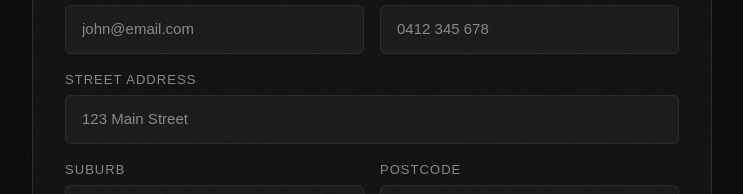
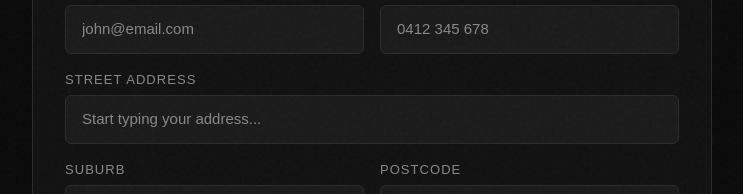
Before and after one commit to latifahaidari172/avibm, a Next.js app: page /register/sa in a window 1280 px wide. Shown: the part 447-641 px from the top of the page, without its empty margins (268-1011 px from the left). Built offline with nearby package versions, Linux system fonts and the light colour scheme; no server answers.

Commit message:
Update page.tsx

```diff
--- a/src/app/register/sa/page.tsx
+++ b/src/app/register/sa/page.tsx
@@ -1,5 +1,5 @@
 'use client'
-import { useState } from 'react'
+import { useState, useRef } from 'react'
 import { supabase } from '@/lib/supabase'
 import Link from 'next/link'
 
@@ -7,6 +7,39 @@ export default function RegisterSA() {
   const [loading, setLoading] = useState(false)
   const [done, setDone] = useState(false)
   const [error, setError] = useState('')
+
+  const [addrSuggestions, setAddrSuggestions] = useState<any[]>([])
+  const [addrLoading, setAddrLoading] = useState(false)
+  const [addrFocused, setAddrFocused] = useState(false)
+  const addrTimeout = useRef<any>(null)
+
+  const searchAddress = async (q: string) => {
+    if (q.length < 5) { setAddrSuggestions([]); return }
+    setAddrLoading(true)
+    try {
+      const encoded = encodeURIComponent(q + ', Australia')
+      const r = await fetch(`https://nominatim.openstreetmap.org/search?q=${encoded}&format=json&limit=6&countrycodes=au&addressdetails=1`)
+      const data = await r.json()
+      setAddrSuggestions(data)
+    } catch { setAddrSuggestions([]) }
+    setAddrLoading(false)
+  }
+
+  const selectAddress = (place: any) => {
+    const a = place.address || {}
+    const streetNum = a.house_number || ''
+    const street    = a.road || ''
+    const suburb    = a.suburb || a.town || a.city_district || a.village || ''
+    const postcode  = a.postcode || ''
+    const fullStreet = [streetNum, street].filter(Boolean).join(' ')
+    setForm(p => ({
+      ...p,
+      address:  fullStreet || place.display_name.split(',')[0],
+      suburb:   suburb,
+      postcode: postcode,
+    }))
+    setAddrSuggestions([])
+  }
 
   const [form, setForm] = useState({
     first_name: '', last_name: '', email: '', phone: '',
@@ -96,7 +129,67 @@ export default function RegisterSA() {
             <div><label>Last Name</label><input value={form.last_name} onChange={e => update('last_name', e.target.value)} placeholder="Smith" /></div>
             <div><label>Email</label><input type="email" value={form.email} onChange={e => update('email', e.target.value)} placeholder="john@email.com" /></div>
             <div><label>Mobile</label><input value={form.phone} onChange={e => update('phone', e.target.value)} placeholder="0412 345 678" /></div>
-            <div style={{ gridColumn: '1 / -1' }}><label>Street Address</label><input value={form.address} onChange={e => update('address', e.target.value)} placeholder="123 Main Street" /></div>
+            <div style={{ gridColumn: '1 / -1', position: 'relative' }}>
+              <label>Street Address</label>
+              <div style={{ position: 'relative' }}>
+                <input
+                  value={form.address}
+                  onChange={e => {
+                    update('address', e.target.value)
+                    clearTimeout(addrTimeout.current)
+                    addrTimeout.current = setTimeout(() => searchAddress(e.target.value), 350)
+                  }}
+                  onFocus={() => setAddrFocused(true)}
+                  onBlur={() => setTimeout(() => setAddrFocused(false), 200)}
+                  placeholder="Start typing your address..."
+                  autoComplete="off"
+                />
+                {addrLoading && (
+                  <div style={{ position: 'absolute', right: 12, top: '50%', transform: 'translateY(-50%)', color: 'var(--text-muted)', fontSize: 12 }}>Searching...</div>
+                )}
+              </div>
+              {addrFocused && addrSuggestions.length > 0 && (
+                <div style={{
+                  position: 'absolute', top: '100%', left: 0, right: 0, zIndex: 100,
+                  background: 'var(--dark-2)', border: '1px solid var(--gold)',
+                  borderRadius: 8, overflow: 'hidden', marginTop: 4,
+                  boxShadow: '0 8px 24px rgba(0,0,0,0.4)',
+                }}>
+                  {addrSuggestions.map((s, idx) => {
+                    const a = s.address || {}
+                    const num    = a.house_number || ''
+                    const road   = a.road || ''
+                    const suburb = a.suburb || a.town || a.city_district || ''
+                    const state  = a.state || ''
+                    const pc     = a.postcode || ''
+                    const line1  = [num, road].filter(Boolean).join(' ') || s.display_name.split(',')[0]
+                    const line2  = [suburb, state, pc].filter(Boolean).join(' ')
+                    const isExact = idx === 0
+                    return (
+                      <div
+                        key={s.place_id}
+                        onMouseDown={() => selectAddress(s)}
+                        style={{
+                          padding: '10px 14px',
+                          borderBottom: idx < addrSuggestions.length - 1 ? '1px solid var(--border)' : 'none',
+                          cursor: 'pointer',
+                          background: isExact ? 'rgba(201,168,76,0.08)' : 'transparent',
+                          transition: 'background 0.15s',
+                        }}
+                        onMouseEnter={e => (e.currentTarget as HTMLElement).style.background = 'var(--dark-3)'}
+                        onMouseLeave={e => (e.currentTarget as HTMLElement).style.background = isExact ? 'rgba(201,168,76,0.08)' : 'transparent'}
+                      >
+                        <div style={{ display: 'flex', alignItems: 'center', gap: 8 }}>
+                          {isExact && <span style={{ fontSize: 10, background: 'var(--gold)', color: '#000', padding: '2px 6px', borderRadius: 3, fontWeight: 700, letterSpacing: '0.05em', whiteSpace: 'nowrap' }}>BEST MATCH</span>}
+                          <span style={{ fontSize: 14, color: 'var(--text)', fontWeight: isExact ? 600 : 400 }}>{line1}</span>
+                        </div>
+                        <div style={{ fontSize: 12, color: 'var(--text-muted)', marginTop: 2 }}>{line2}</div>
+                      </div>
+                    )
+                  })}
+                </div>
+              )}
+            </div>
             <div><label>Suburb</label><input value={form.suburb} onChange={e => update('suburb', e.target.value)} placeholder="Adelaide" /></div>
             <div><label>Postcode</label><input value={form.postcode} onChange={e => update('postcode', e.target.value)} placeholder="5000" /></div>
             <div><label>SA Licence Number</label><input value={form.licence_number} onChange={e => update('licence_number', e.target.value)} placeholder="Your licence number" /></div>
```
